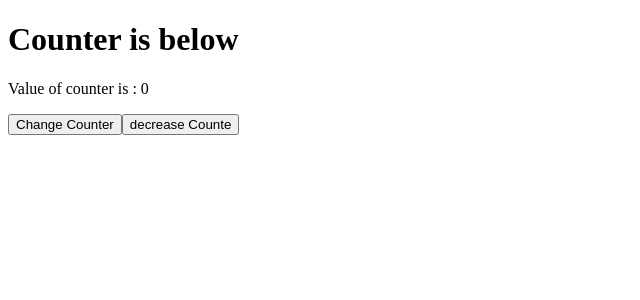
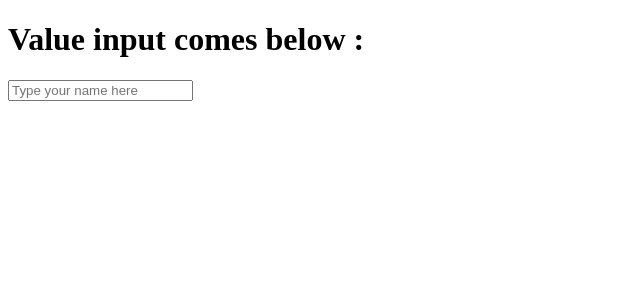
Before and after one commit to ritikkamboj/react_practice, a React (Vite) app: page / in a window 1280 px wide. Shown: the top 300 px of the page, without its empty margins (0-640 px from the left). Built offline with nearby package versions, Linux system fonts and the light colour scheme.

Commit message:
seeing the form input

```diff
--- a/src/App.jsx
+++ b/src/App.jsx
@@ -1,28 +1,21 @@
 import React, { useState } from 'react'
 
+// using useState using for form input
 
-// seeing the counter pgram with the help of useState
 function App() {
 
-  const [count , setCount] = useState(0);
+  const [name , setName] = useState("");
 
-function handleClick()
-{
-  setCount((count)=> count + 1)
-}
-function handleClick2()
-{
-  setCount((count)=> count -1 )
-}
+  function handleChange(e){
+    setName(e.target.value);
 
+  }
   return (
     <div>
-      <h1>Counter is below</h1>
-      <p>Value of counter is : {count}</p>
-      <div>
-         <button onClick={handleClick}>Change Counter </button>
-         <button onClick={handleClick2}>decrease Counte</button>
-      </div>
+      <h1>Value input comes below :</h1>
+
+      <input type="text" placeholder='Type your name here ' value={name} onChange={handleChange}/>
+
 
     </div>
   )
```
